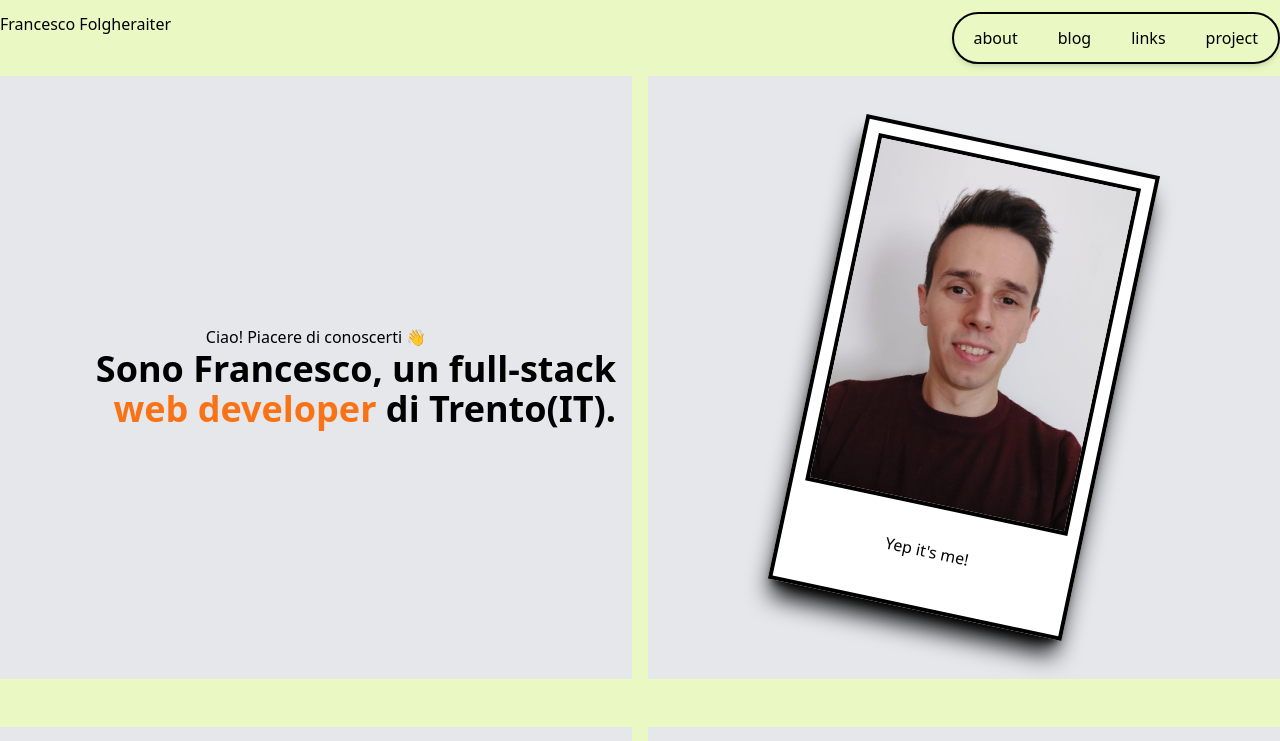
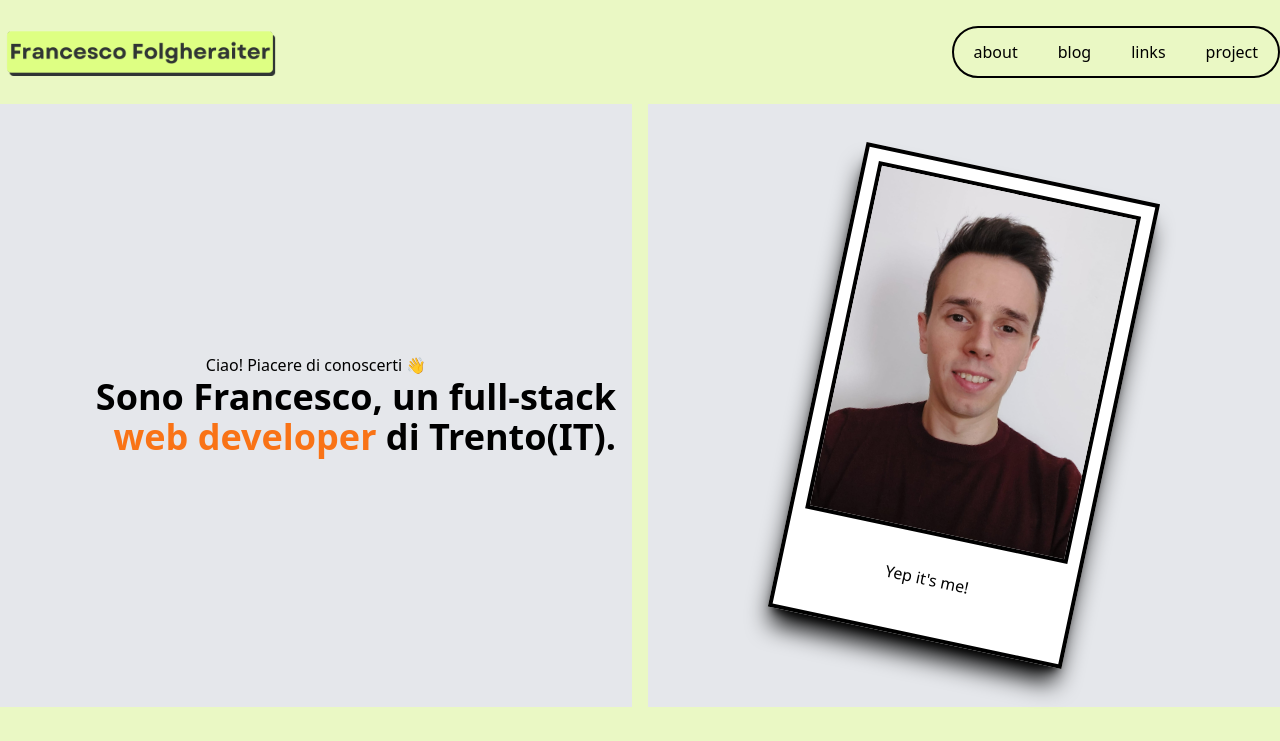
Before and after one commit to FrancescoFolgheraiter/DevFol, a Vue app: page / in a window 1280 px wide. Shown: the top 741 px of the page. Built offline with nearby package versions, Linux system fonts and the light colour scheme.

Commit message:
add img logo on header with link to homapage

```diff
--- a/src/components/AppHeader.vue
+++ b/src/components/AppHeader.vue
@@ -11,17 +11,23 @@
         };
         },
         methods:{
+            //funzione che restituisce il percorso completo di un'immagine
+            getImagePath(imgPath){
+			    return new URL (imgPath, import.meta.url).href;
+		    }
         }
     }
 </script>
 
 <template>
     <nav class = "flex ">
-        <div class="flex-grow">
-            Francesco Folgheraiter
+        <div class="flex-grow h-[80px]">
+            <router-link :to="{name:'home'}">
+                <img class=" h-full" :src="getImagePath('/img/LogoFrancescoFolgheraiter.png')" alt="">
+            </router-link>
         </div>
-        <div class="border-2 border-black rounded-full shadow-md ">
-            <ul class="flex">
+        <div class="flex items-center">
+            <ul class="border-2 border-black rounded-full flex">
                 <li v-for="link in navHeader" class="mx-5 my-3 hover:font-bold">
                     {{ link }}
                 </li>
```
Also changed, not shown: public/img/LogoFrancescoFolgheraiter.png.
